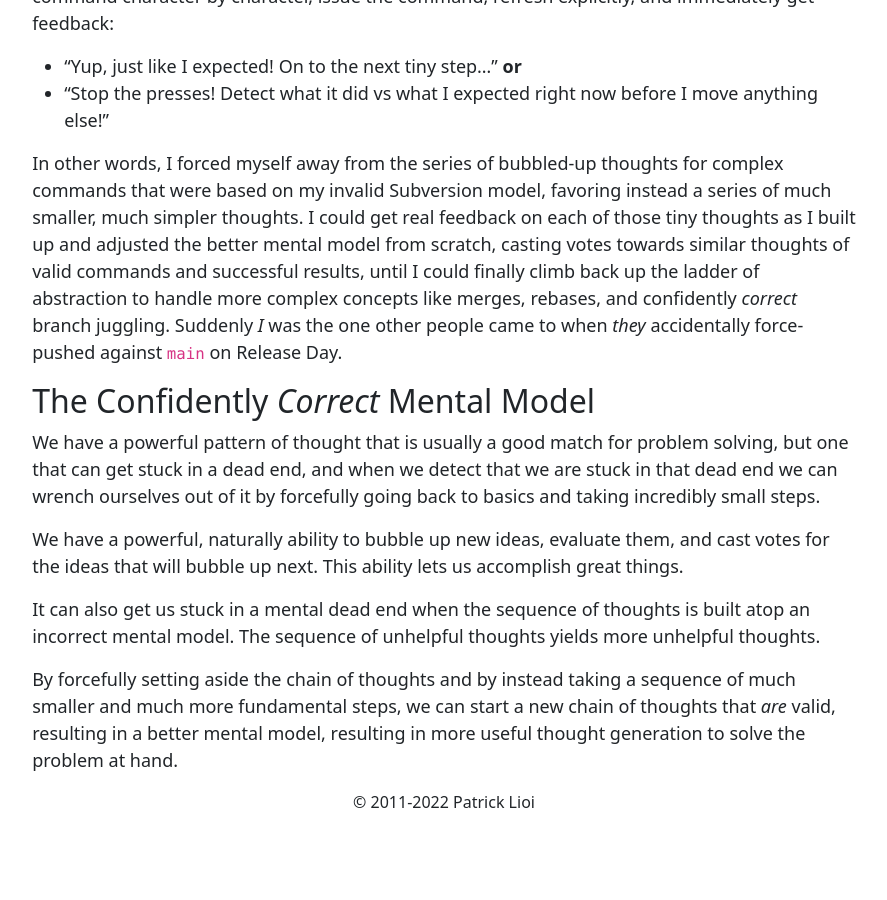
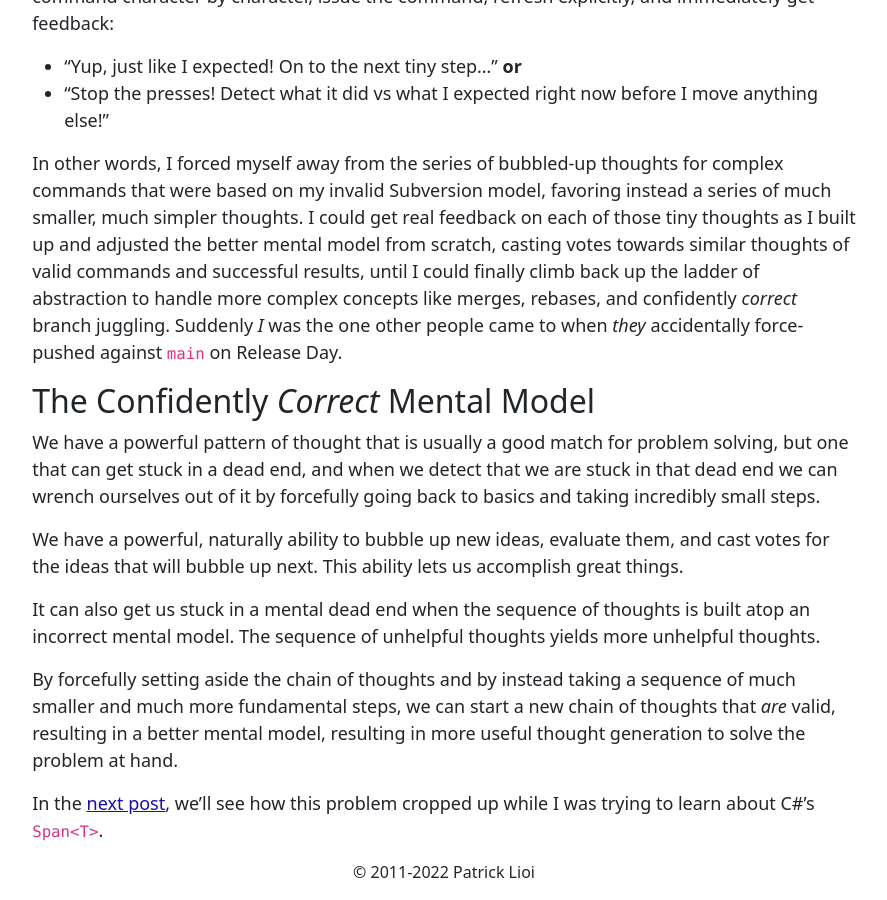
Before and after one commit to plioi/plioi.github.io, a Jekyll site: the page built from _posts/2022-08-08-the-confidently-incorrect-mental-model.md, in a window 1280 px wide and 900 px high, scrolled down 4825 px. Shown: the whole window, without its empty margins (196-1083 px from the left). Built offline with Jekyll 4.4.1, drawn with Linux system fonts in a browser that asks for light colours; before the commit the page ends 5655 px from its top, so only the background shows below that.

Commit message:
Call to action

```diff
--- a/_posts/2022-08-08-the-confidently-incorrect-mental-model.md
+++ b/_posts/2022-08-08-the-confidently-incorrect-mental-model.md
@@ -100,3 +100,5 @@ We have a powerful, naturally ability to bubble up new ideas, evaluate them, and
 It can also get us stuck in a mental dead end when the sequence of thoughts is built atop an incorrect mental model. The sequence of unhelpful thoughts yields more unhelpful thoughts.
 
 By forcefully setting aside the chain of thoughts and by instead taking a sequence of much smaller and much more fundamental steps, we can start a new chain of thoughts that *are* valid, resulting in a better mental model, resulting in more useful thought generation to solve the problem at hand.
+
+In the [next post](https://patrick.lioi.net/2022/08/09/detecting-my-confidently-incorrect-span-t-model/), we'll see how this problem cropped up while I was trying to learn about C#'s `Span<T>`.
```
